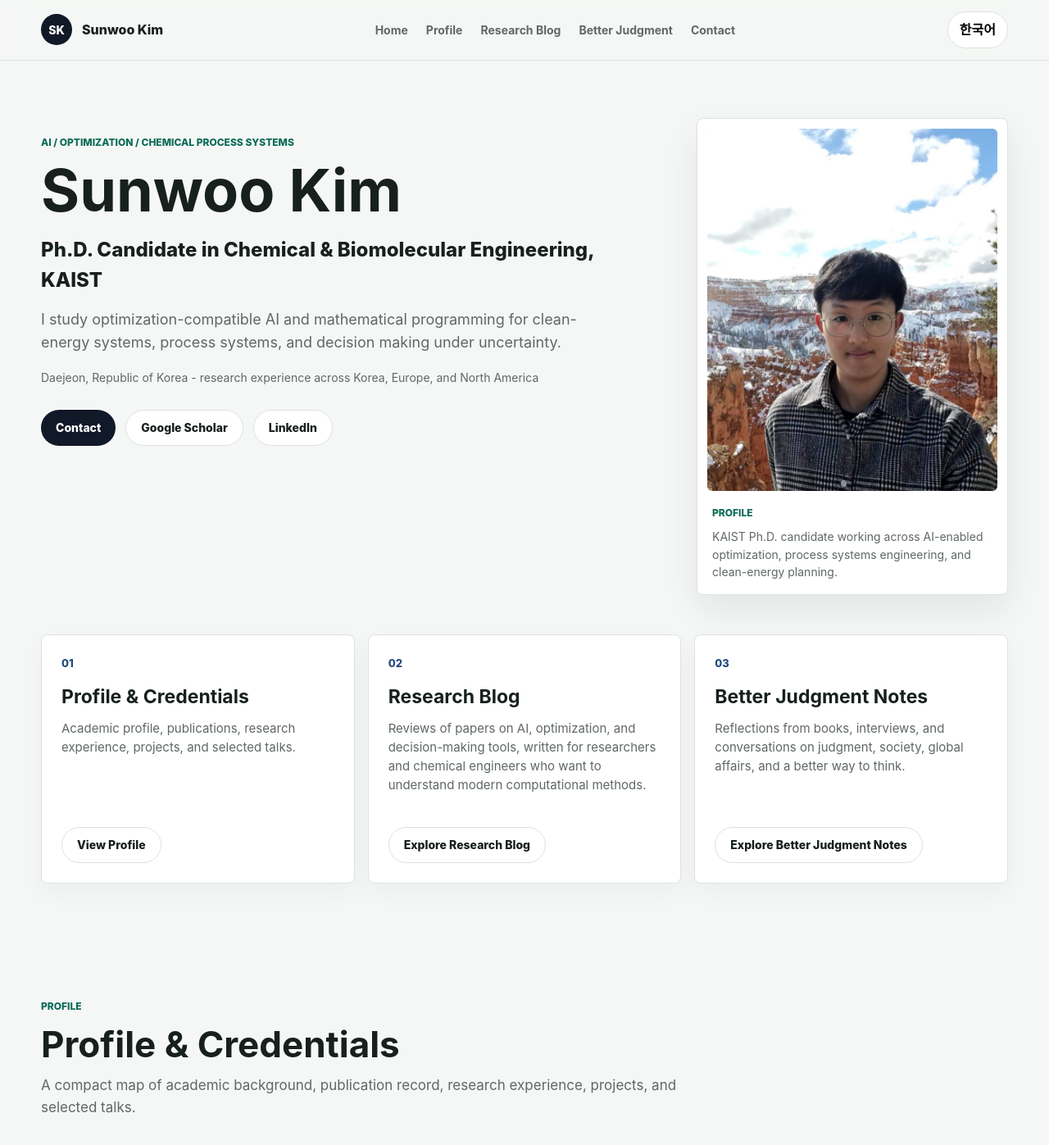
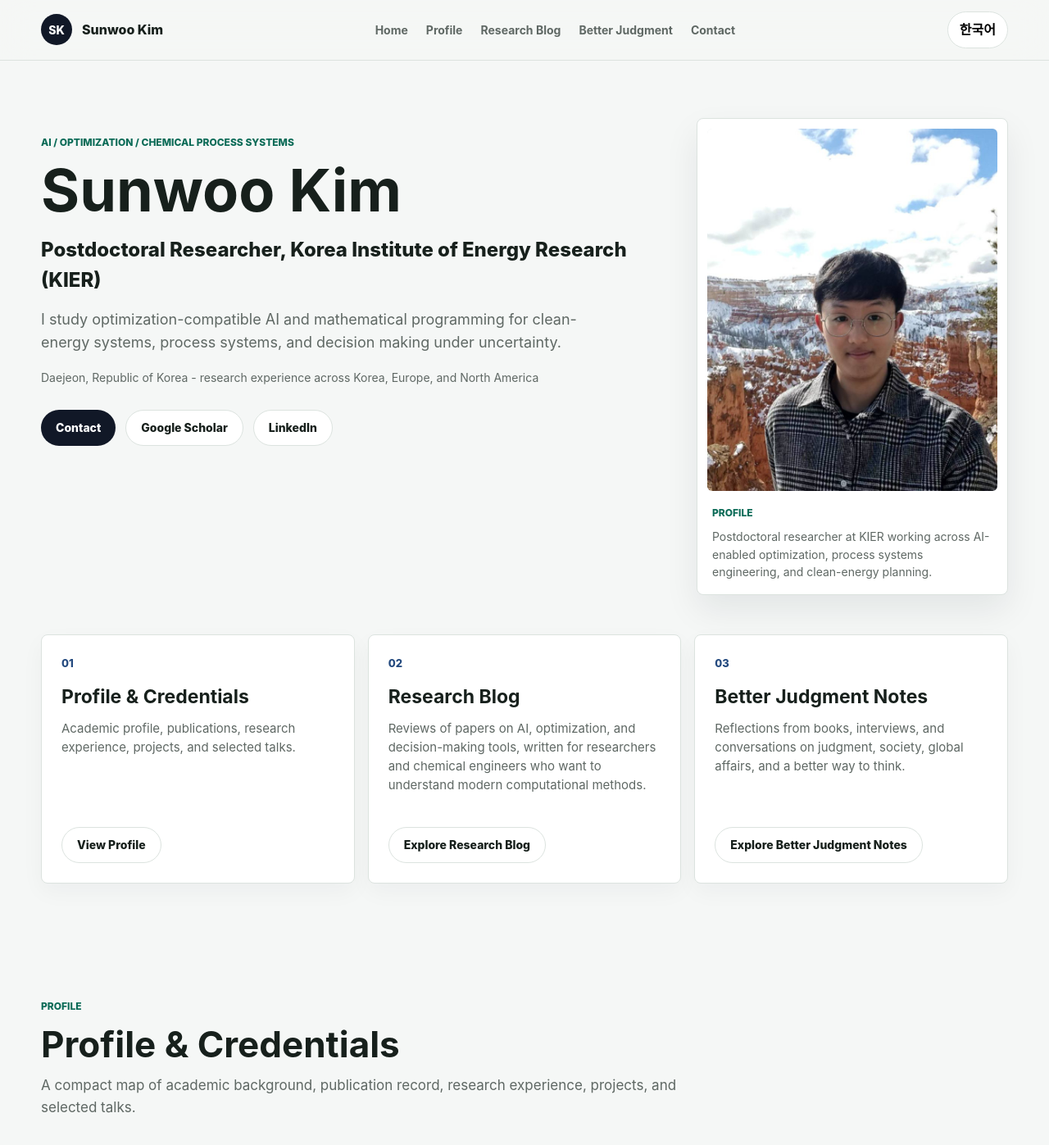
Before and after one commit to SunBooGermany/SunBooGermany.github.io, a Jekyll site: the page built from index.html, in a window 1280 px wide and 1400 px high. Shown: the top 1397 px of the window at 82% size. Built offline with Jekyll 4.4.1, drawn with Linux system fonts in a browser that asks for light colours; some of the changed text lies outside the part shown.

Commit message:
Update profile for KIER postdoctoral role

```diff
--- a/index.html
+++ b/index.html
@@ -7,8 +7,8 @@ layout: null
   <meta charset="utf-8" />
   <meta name="viewport" content="width=device-width, initial-scale=1" />
   <title>Sunwoo Kim | AI, Optimization, and Chemical Process Systems</title>
-  <meta name="description" content="Sunwoo Kim is a Ph.D. candidate at KAIST working on AI-enabled optimization, stochastic planning, green hydrogen, direct air capture, and clean-energy supply chains under uncertainty." />
-  <meta name="keywords" content="Sunwoo Kim, KAIST, AI optimization, chemical engineering, process systems engineering, stochastic optimization, reinforcement learning, green hydrogen, direct air capture, supply chain optimization" />
+  <meta name="description" content="Sunwoo Kim is a postdoctoral researcher at the Korea Institute of Energy Research (KIER), working on AI-enabled optimization, stochastic planning, green hydrogen, direct air capture, and clean-energy supply chains under uncertainty." />
+  <meta name="keywords" content="Sunwoo Kim, KIER, Korea Institute of Energy Research, KAIST, AI optimization, chemical engineering, process systems engineering, stochastic optimization, reinforcement learning, green hydrogen, direct air capture, supply chain optimization" />
   <meta name="author" content="Sunwoo Kim" />
   <meta name="robots" content="index, follow" />
 
@@ -32,10 +32,14 @@ layout: null
     "@context": "https://schema.org",
     "@type": "Person",
     "name": "Sunwoo Kim",
-    "jobTitle": "Ph.D. Candidate",
+    "jobTitle": "Postdoctoral Researcher",
     "affiliation": {
+      "@type": "Organization",
+      "name": "Korea Institute of Energy Research"
+    },
+    "alumniOf": {
       "@type": "CollegeOrUniversity",
-      "name": "Korea Advanced Institute of Science & Technology"
+      "name": "Korea Advanced Institute of Science and Technology"
     },
     "email": "mailto:gloryark@kaist.ac.kr",
     "url": "https://sunboogermany.github.io/",
@@ -78,7 +82,7 @@ layout: null
       <div class="hero-copy">
         <p class="eyebrow" data-i18n="heroKicker">AI / Optimization / Chemical Process Systems</p>
         <h1 data-i18n="name">Sunwoo Kim</h1>
-        <p class="hero-title" data-i18n="title">Ph.D. Candidate in Chemical & Biomolecular Engineering, KAIST</p>
+        <p class="hero-title" data-i18n="title">Postdoctoral Researcher, Korea Institute of Energy Research (KIER)</p>
         <p class="hero-text" data-i18n="hero">
           I study optimization-compatible AI and mathematical programming for clean-energy systems, process systems, and decision making under uncertainty.
         </p>
@@ -94,7 +98,7 @@ layout: null
         <img src="{{ '/assets/images/sunwoo-profile-20260530.jpg' | relative_url }}" alt="Sunwoo Kim profile photo" />
         <div class="profile-card-inner">
           <p class="profile-label">Profile</p>
-          <p data-i18n="profileCardText">KAIST Ph.D. candidate working across AI-enabled optimization, process systems engineering, and clean-energy planning.</p>
+          <p data-i18n="profileCardText">Postdoctoral researcher at KIER working across AI-enabled optimization, process systems engineering, and clean-energy planning.</p>
         </div>
       </aside>
 
@@ -139,7 +143,7 @@ layout: null
         </a>
         <a class="profile-link" href="#experience">
           <span data-i18n="profileExperience">Research experience</span>
-          <small data-i18n="profileExperienceText">KAIST, USC, Waterloo, and related academic training.</small>
+          <small data-i18n="profileExperienceText">KIER, KAIST, USC, Waterloo, and related research experience.</small>
         </a>
         <a class="profile-link" href="#projects">
           <span data-i18n="profileProjects">Projects</span>
@@ -269,7 +273,7 @@ layout: null
 
   <footer class="footer">
     <p>&copy; <span id="year"></span> Sunwoo Kim. Built for academic and industrial collaboration.</p>
-    <p>KAIST - Chemical & Biomolecular Engineering</p>
+    <p>Korea Institute of Energy Research (KIER)</p>
   </footer>
 
   <script src="{{ '/script.js' | relative_url }}?v={{ site.time | date: '%s' }}"></script>
--- a/script.js
+++ b/script.js
@@ -7,11 +7,11 @@ const content = {
     navContact: "Contact",
     heroKicker: "AI / Optimization / Chemical Process Systems",
     name: "Sunwoo Kim",
-    title: "Ph.D. Candidate in Chemical & Biomolecular Engineering, KAIST",
+    title: "Postdoctoral Researcher, Korea Institute of Energy Research (KIER)",
     hero: "I study optimization-compatible AI and mathematical programming for clean-energy systems, process systems, and decision making under uncertainty.",
     location: "Daejeon, Republic of Korea - research experience across Korea, Europe, and North America",
     contactButton: "Contact",
-    profileCardText: "KAIST Ph.D. candidate working across AI-enabled optimization, process systems engineering, and clean-energy planning.",
+    profileCardText: "Postdoctoral researcher at KIER working across AI-enabled optimization, process systems engineering, and clean-energy planning.",
     gatewayProfileTitle: "Profile & Credentials",
     gatewayProfileText: "Academic profile, publications, research experience, projects, and selected talks.",
     gatewayProfileButton: "View Profile",
@@ -26,7 +26,7 @@ const content = {
     profilePublications: "Publications",
     profilePublicationsText: "Selected papers and Google Scholar profile.",
     profileExperience: "Research experience",
-    profileExperienceText: "KAIST, USC, Waterloo, and related academic training.",
+    profileExperienceText: "KIER, KAIST, USC, Waterloo, and related research experience.",
     profileProjects: "Projects",
     profileProjectsText: "Clean-energy, hydrogen, DAC, and process systems work.",
     profileTalks: "Conferences",
@@ -76,7 +76,8 @@ const content = {
       ["Renewable and Sustainable Energy Reviews", "2025", "Design and analysis of wind-based hydrogen production using rule-based operation", "https://doi.org/10.1016/j.rser.2025.115459"]
     ],
     timeline: [
-      ["Ph.D. Candidate", "KAIST - Chemical and Biomolecular Engineering", "2023-present", "Research on clean-energy systems, stochastic optimization, reinforcement learning, and multi-timescale planning under uncertainty."],
+      ["Postdoctoral Researcher", "Korea Institute of Energy Research (KIER)", "Sep 1, 2026-present", "Postdoctoral research at KIER."],
+      ["Ph.D.", "KAIST - Chemical and Biomolecular Engineering", "2023-Aug 2026", "Research on clean-energy systems, stochastic optimization, reinforcement learning, and multi-timescale planning under uncertainty."],
       ["Visiting Scholar", "University of Southern California - LENS2E", "2023-2024", "Research on direct air capture, green hydrogen, process optimization, supply chain design, and early-stage evaluation for long-term planning."],
       ["M.Eng.", "KAIST - Chemical and Biomolecular Engineering", "2021-2023", "Spatial and temporal planning of renewable-based supply chain networks considering multiple uncertainties."],
       ["Visiting Scholar", "University of Waterloo - Chemical Engineering", "2023", "International green hydrogen supply chain planning using Bayesian optimization, Hyperband, and mathematical programming."],
@@ -106,11 +107,11 @@ const content = {
     navContact: "연락",
     heroKicker: "AI / 최적화 / 화학 공정 시스템",
     name: "Sunwoo Kim",
-    title: "KAIST 생명화학공학과 박사과정",
+    title: "한국에너지기술연구원(KIER) 박사후연구원",
     hero: "청정에너지 시스템, 공정 시스템, 불확실성 하의 의사결정을 위한 최적화 친화적 AI와 수리계획 방법론을 연구합니다.",
     location: "대한민국 대전 - 한국, 유럽, 북미에서의 연구 경험",
     contactButton: "연락하기",
-    profileCardText: "AI 기반 최적화, 공정시스템공학, 청정에너지 계획을 연결해 연구하는 KAIST 박사과정 연구자입니다.",
+    profileCardText: "AI 기반 최적화, 공정시스템공학, 청정에너지 계획을 연결해 연구하는 한국에너지기술연구원(KIER) 박사후연구원입니다.",
     gatewayProfileTitle: "프로필과 경력",
     gatewayProfileText: "학술 프로필, 논문, 연구 경험, 프로젝트, 주요 발표를 정리한 공간입니다.",
     gatewayProfileButton: "프로필 보기",
@@ -125,7 +126,7 @@ const content = {
     profilePublications: "논문",
     profilePublicationsText: "선정 논문과 Google Scholar 프로필.",
     profileExperience: "연구 경험",
-    profileExperienceText: "KAIST, USC, Waterloo 및 관련 학술 훈련.",
+    profileExperienceText: "KIER, KAIST, USC, Waterloo에서의 연구 경험.",
     profileProjects: "프로젝트",
     profileProjectsText: "청정에너지, 수소, DAC, 공정 시스템 연구.",
     profileTalks: "학회 발표",
@@ -175,7 +176,8 @@ const content = {
       ["Renewable and Sustainable Energy Reviews", "2025", "Design and analysis of wind-based hydrogen production using rule-based operation", "https://doi.org/10.1016/j.rser.2025.115459"]
     ],
     timeline: [
-      ["박사과정", "KAIST - 생명화학공학과", "2023-현재", "청정에너지 시스템, 확률 최적화, 강화학습, 불확실성 하의 다시간척도 계획 연구."],
+      ["박사후연구원", "한국에너지기술연구원(KIER)", "2026.09.01-현재", "KIER에서 박사후연구원으로 재직."],
+      ["공학박사", "KAIST - 생명화학공학과", "2023-2026.08", "청정에너지 시스템, 확률 최적화, 강화학습, 불확실성 하의 다시간척도 계획 연구."],
       ["방문연구원", "University of Southern California - LENS2E", "2023-2024", "직접공기포집, 그린수소, 공정 최적화, 공급망 설계, 장기 계획을 위한 초기 단계 평가 연구."],
       ["공학석사", "KAIST - 생명화학공학과", "2021-2023", "다중 불확실성을 고려한 재생에너지 기반 공급망의 시공간 계획 연구."],
       ["방문연구원", "University of Waterloo - Chemical Engineering", "2023", "베이지안 최적화, Hyperband, 수리계획을 결합한 국제 그린수소 공급망 계획 연구."],
```
